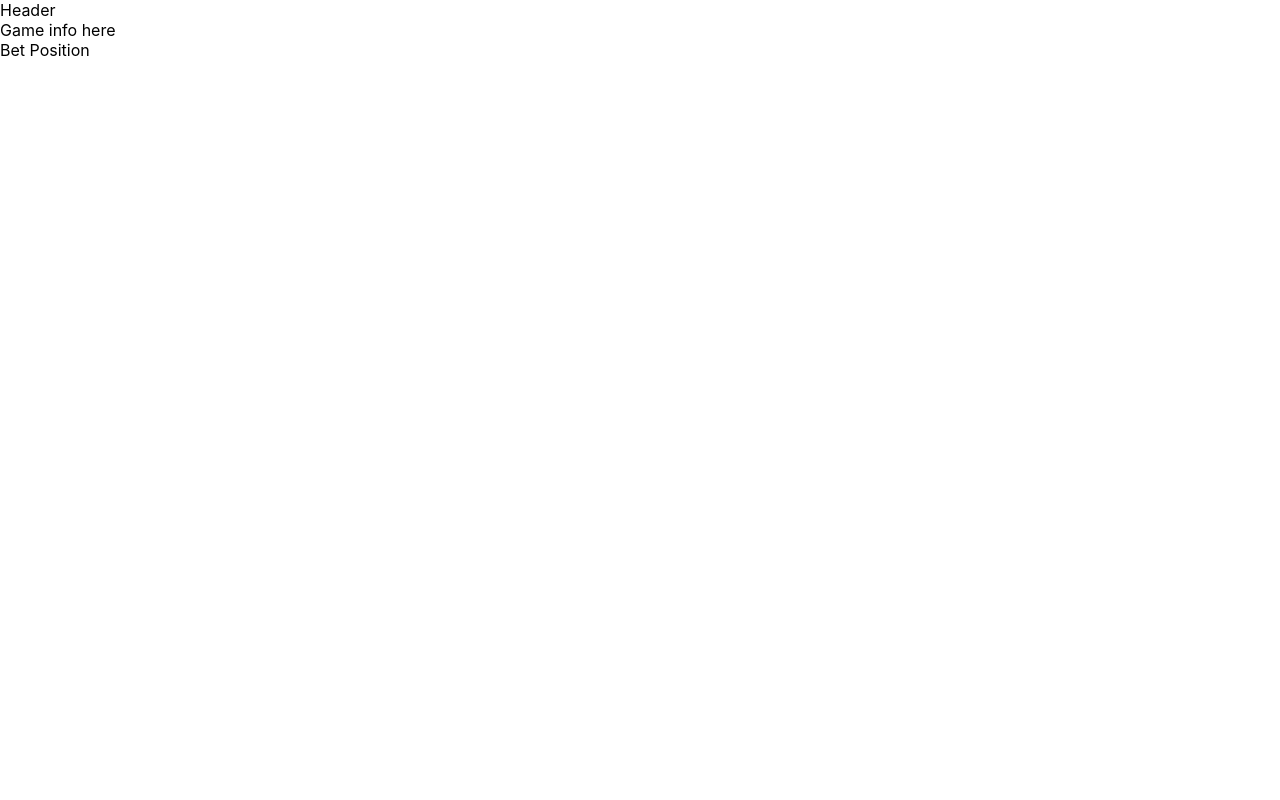
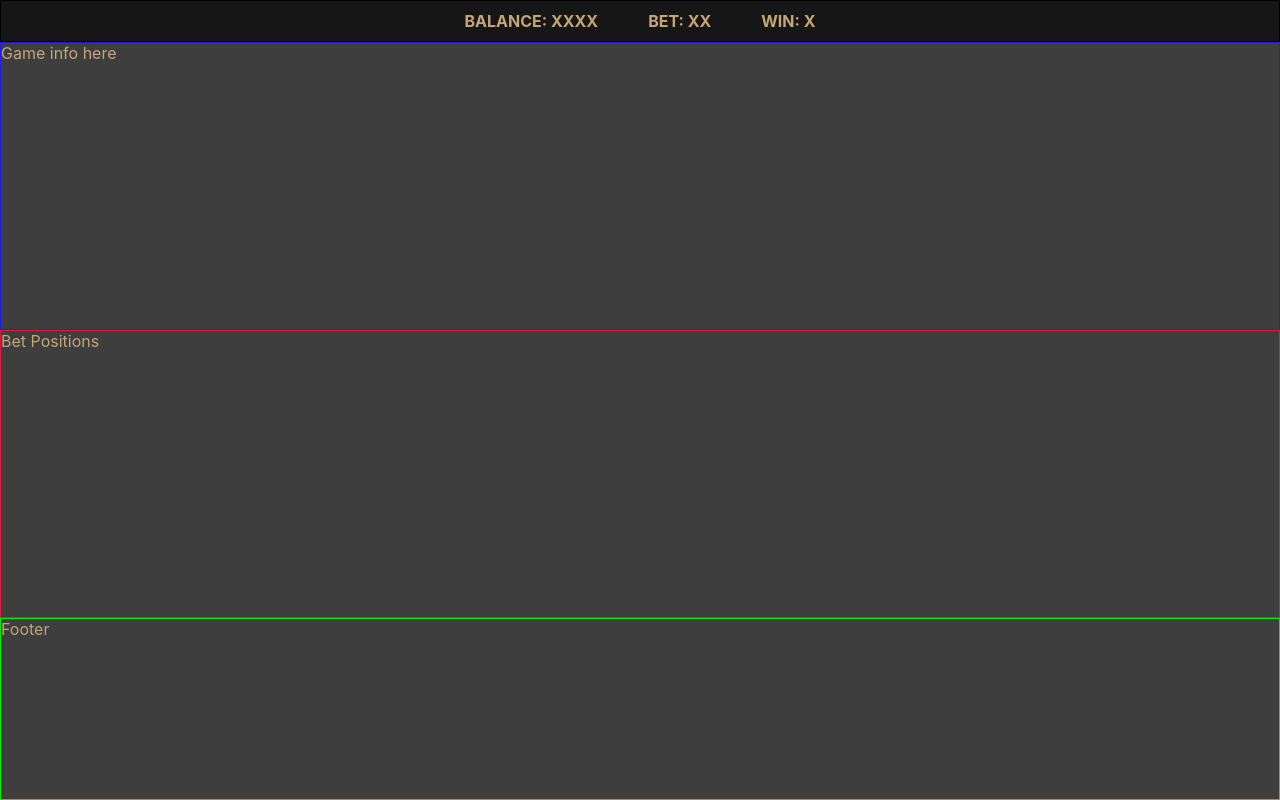
Before and after one commit to codeking4u/bet-rps, a React (Create React App) app: page / in a window 1280 px wide. Built offline with nearby package versions, Linux system fonts and the light colour scheme.

Commit message:
header UI + proj ui structure

```diff
--- a/src/App.css
+++ b/src/App.css
@@ -1,38 +1,35 @@
 .App {
-  text-align: center;
+  display: flex;
+  flex-direction: column;
+  height: 100vh;
+  width: 100vw;
+  background-color: #3e3e3e;
+  color: #c5a676;
 }
 
-.App-logo {
-  height: 40vmin;
-  pointer-events: none;
+.header {
+  display: flex;
+  justify-content: center;
+  align-items: center;
+  column-gap: 50px;
+  height: 40px;
+  background-color: #161616;
+  border: 1px solid #000;
+  text-transform: uppercase;
+  font-weight: 700;
 }
 
-@media (prefers-reduced-motion: no-preference) {
-  .App-logo {
-    animation: App-logo-spin infinite 20s linear;
-  }
+.gameInfo {
+  flex-grow: 5;
+  border: 1px solid #1c1fdb;
 }
 
-.App-header {
-  background-color: #282c34;
-  min-height: 100vh;
-  display: flex;
-  flex-direction: column;
-  align-items: center;
-  justify-content: center;
-  font-size: calc(10px + 2vmin);
-  color: white;
+.betPosition {
+  flex-grow: 5;
+  border: 1px solid #db1c45;
 }
 
-.App-link {
-  color: #61dafb;
+.footer {
+  flex-grow: 3;
+  border: 1px solid #08ee08;
 }
-
-@keyframes App-logo-spin {
-  from {
-    transform: rotate(0deg);
-  }
-  to {
-    transform: rotate(360deg);
-  }
-}
--- a/src/App.tsx
+++ b/src/App.tsx
@@ -4,14 +4,16 @@ import "./App.css";
 import Header from "./components/header/header.component";
 import GameInfo from "./components/game-info/game-info.component";
 import BetPosition from "./components/bet-position/bet-position.component";
+import Footer from "./components/footer/footer.component";
 
 function App() {
   return (
-    <>
+    <div className="App">
       <Header />
       <GameInfo />
       <BetPosition />
-    </>
+      <Footer />
+    </div>
   );
 }
 
--- a/src/components/bet-position/bet-position.component.tsx
+++ b/src/components/bet-position/bet-position.component.tsx
@@ -1,5 +1,5 @@
 const BetPosition = () => {
-  return <div>Bet Position</div>;
+  return <div className="betPosition">Bet Positions</div>;
 };
 
 export default BetPosition;
--- /dev/null
+++ b/src/components/footer/footer.component.tsx
@@ -0,0 +1,5 @@
+const Footer = () => {
+  return <div className="footer">Footer</div>;
+};
+
+export default Footer;
--- a/src/components/game-info/game-info.component.tsx
+++ b/src/components/game-info/game-info.component.tsx
@@ -1,5 +1,5 @@
 const GameInfo = () => {
-  return <div>Game info here</div>;
+  return <div className="gameInfo">Game info here</div>;
 };
 
 export default GameInfo;
--- a/src/components/header/header.component.tsx
+++ b/src/components/header/header.component.tsx
@@ -1,5 +1,17 @@
 const Header = () => {
-  return <div>Header</div>;
+  return (
+    <div className="header">
+      <div>
+        Balance: <span>XXXX</span>
+      </div>
+      <div>
+        BET: <span>XX</span>
+      </div>
+      <div>
+        WIN: <span>X</span>
+      </div>
+    </div>
+  );
 };
 
 export default Header;
```
